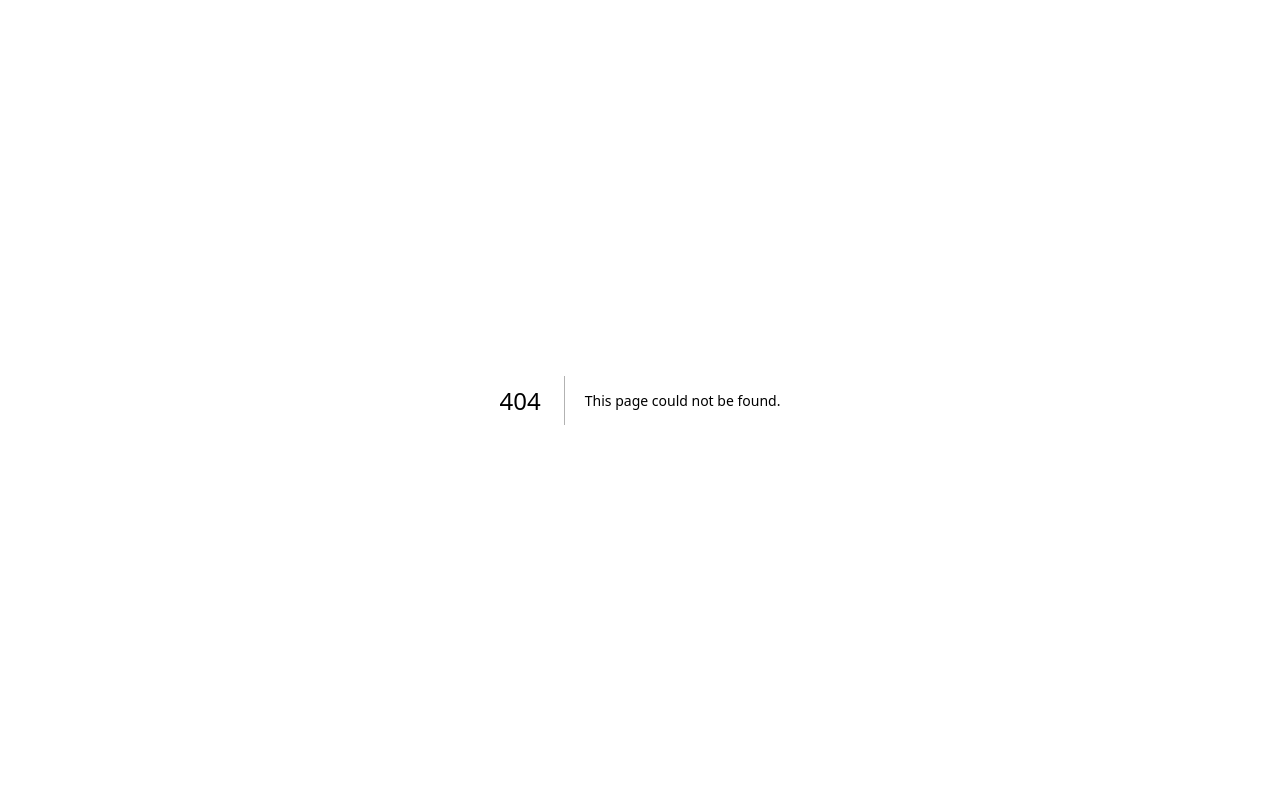
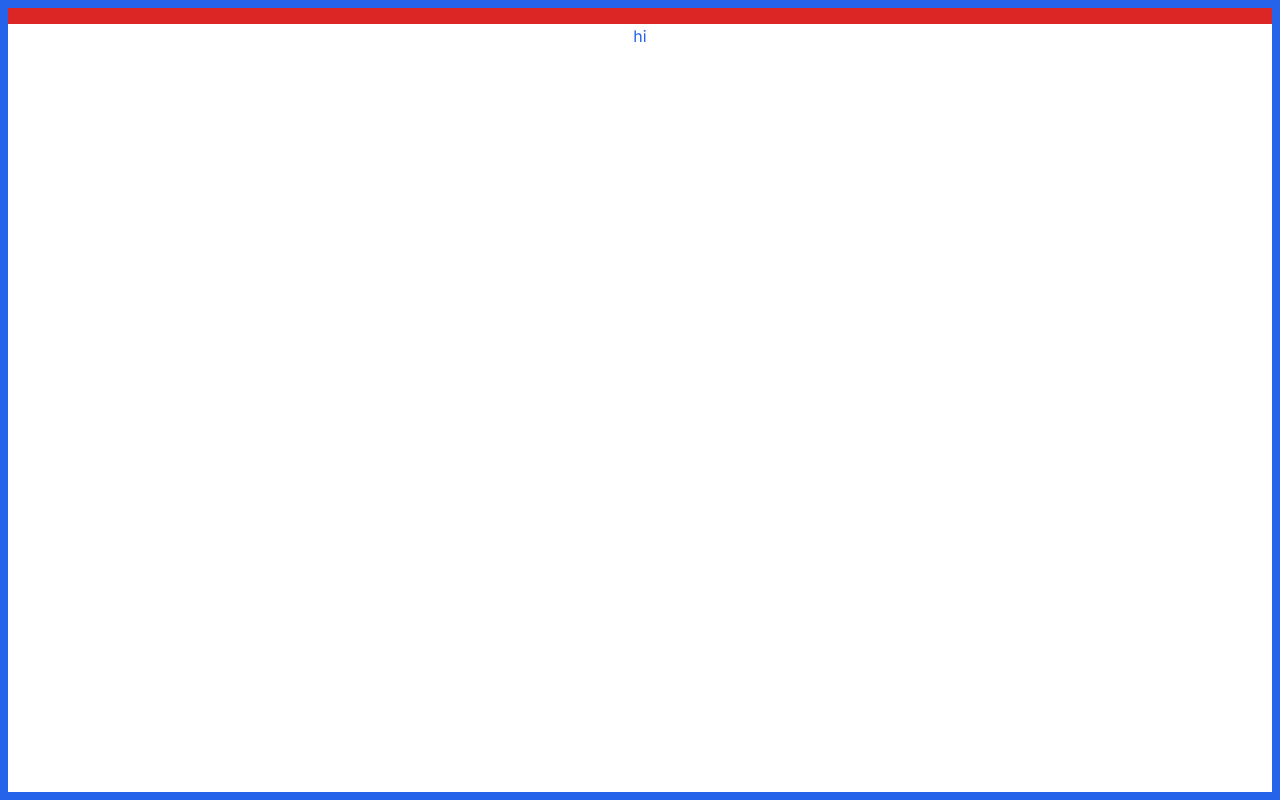
Before and after one commit to simcoswebsite/simcos-website, a Next.js app: page /sign-up in a window 1280 px wide. Before the commit this address had no page. Built offline with nearby package versions, Linux system fonts and the light colour scheme.

Commit message:
created navbar

```diff
--- /dev/null
+++ b/app/(auth)/(routes)/sign-up/page.tsx
@@ -0,0 +1,9 @@
+const SignUp = () => {
+  return(
+    <div className="text-blue-600">
+      hi
+    </div>
+  )
+}
+
+export default SignUp
--- /dev/null
+++ b/app/(auth)/layout.tsx
@@ -0,0 +1,12 @@
+import Navbar from "@/components/ui/navbar"
+
+const AuthLayout = ({children} :{ children: React.ReactNode}) =>{
+  return (
+    <div className="flex flex-col items-center h-full border-blue-600 border-solid border-8">
+      <Navbar />
+      {children}
+    </div>
+  )
+}
+
+export default AuthLayout
--- a/app/(landing)/page.tsx
+++ b/app/(landing)/page.tsx
@@ -58,7 +58,9 @@ const LandingPage = () =>{
         ">
           <h1 className={`text-white text-[40px] m-8 mb-4 ${bevan.className}`}>HUNGRY?
           </h1>
-          <Button variant={"simcos"} size={"xl"} className={bevan.className}>GET STARTED</Button>
+          <Link href="/sign-up">
+            <Button variant={"simcos"} size={"xl"} className={bevan.className}>GET STARTED</Button>
+          </Link>
           {/* hi */}
       </div>
     </div>
--- /dev/null
+++ b/components/ui/navbar.tsx
@@ -0,0 +1,19 @@
+import Image from "next/image"
+
+const Navbar = () => {
+
+  return (
+    <nav className="flex items-center relative max-h-[20vh] justify-center w-full border-red-600 border-solid border-8">
+      <Image
+        alt="An image of Simco's logo"
+        src="/simcos-logo.png"
+        fill
+        style={{
+          objectFit: 'contain',
+        }}
+      />
+    </nav>
+   );
+}
+
+export default Navbar;
```
